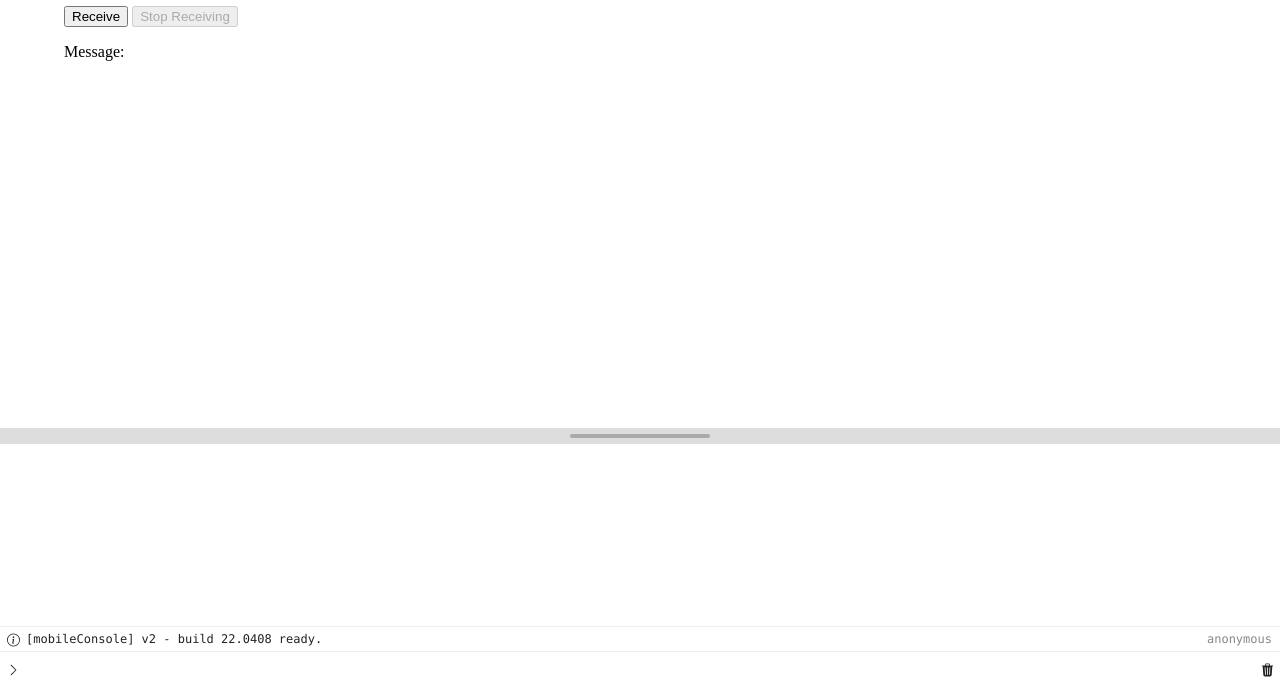
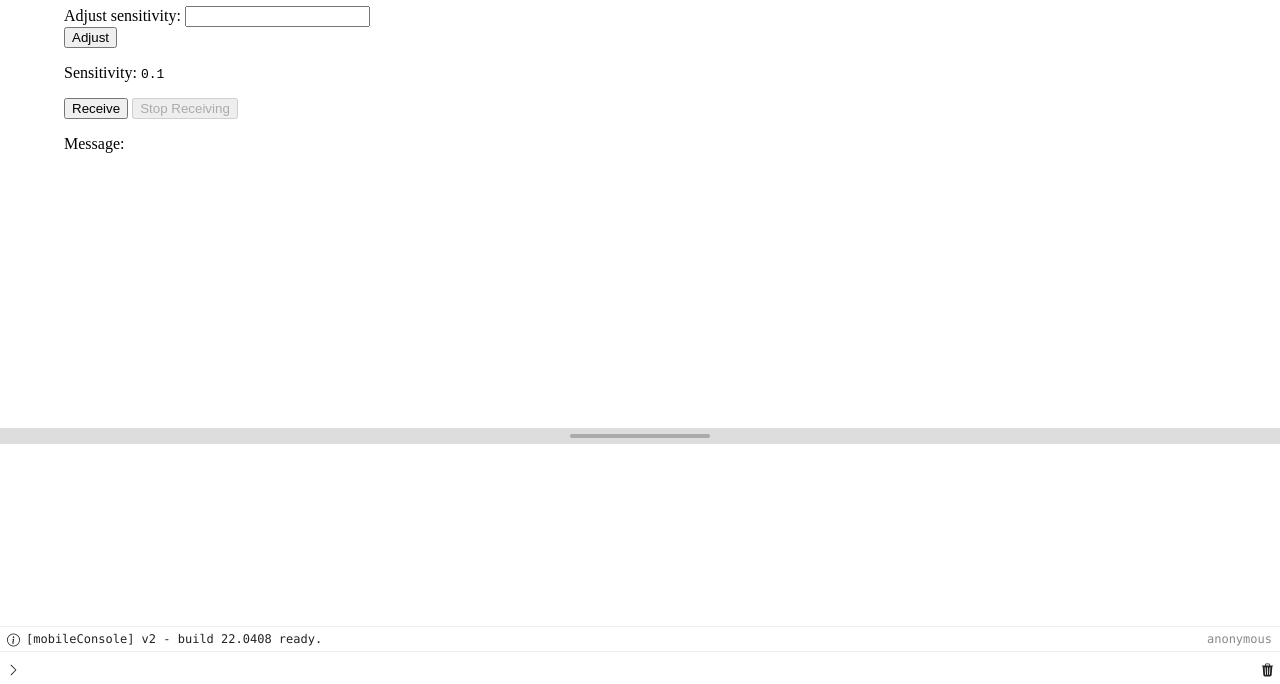
Before and after one commit to Haptic-Comms-Code/750-Covert-Communications-Sender-App, a plain HTML site: page src/receiver.html in a window 1280 px wide. Shown: the part 116-800 px from the top of the page. Drawn offline with Linux system fonts and the light colour scheme.

Commit message:
Add adjustable sensitivity form box

```diff
--- a/src/receiver.html
+++ b/src/receiver.html
@@ -17,6 +17,22 @@
     </head>
     <body>
         <h1>Click the below button to activate the reciver</h1>
+        <form id="form" onsubmit="return false">
+            <div>
+                <label for="message">Adjust sensitivity:</label>
+                <input
+                    type="number"
+                    id="value"
+                    name="value"
+                    step=".0000000000000000000000000000000000000000000000000000000000000000000000000000000000000001"
+                    required
+                    size="25"/>
+            </div>
+                <input type="submit"
+                    id = "submit"
+                    value="Adjust"/>
+        </form>
+        <p>Sensitivity: <span class="displayText" id="displaySensitivity"></span></p>
         <button type="button" id="start">Receive</button>
         <button type="button" id="stop" disabled>Stop Receiving</button>
         <p>Message: <span class="displayText" id="displayMessage"></span></p>
--- a/src/receiver.js
+++ b/src/receiver.js
@@ -1,18 +1,27 @@
 //frontend objects
+const form = document.getElementById("form");
 const startButton = document.getElementById("start");
 const stopButton = document.getElementById("stop");
 const displayStatus = document.getElementById("displayMessage");
+const thresholdButton = document.getElementById("submit");
 
-const vibeThreshold = 0.0;
+let vibeThreshold = 0.1;
 const RECEIVE_WINDOW = 500; //2bps
 const SamplesPerSecond = 240; //tune up/down, higher requires more system resources
 let intervalID; //required to stop the interval
 let sensor = {x: 0.0, y: 0.0, z: 0.0};
 
+document.getElementById("displaySensitivity").innerHTML = vibeThreshold;
+
 window.addEventListener("error", (e) => {
 	document.body.insertAdjacentHTML("afterbegin", `<pre style="color:red">${e.message}</pre>`);
 });
 
+form.addEventListener("submit", async(event) => {
+    vibeThreshold = document.getElementById("value").value;
+    console.log(vibeThreshold);
+    document.getElementById("displaySensitivity").innerHTML = vibeThreshold;
+});
 
 function isVibrating(lastTime){
     return (performance.now() - lastTime) <= RECEIVE_WINDOW;
@@ -57,6 +66,8 @@ function interval(){
         else{
             binaryOutput += "0";
         }
+        console.log("Sensitivity: " + binaryOutput);
+        console.log("vibeThreshold: " + vibeThreshold);
         if(binaryOutput.length == 8){ //This converts, in real time, the message to chars whenever 8 bytes have been sent.
             binToString(binaryOutput, message);
             displayStatus.innerHTML = binaryOutput;
@@ -69,6 +80,7 @@ function interval(){
 startButton.addEventListener("click", async(event) => {
     stopButton.disabled = false;
     startButton.disabled = true;
+    console.log("vibeThreshold is set to: " + vibeThreshold);
     try {
         displayStatus.innerHTML = "Entered try block. If this message persists, enable the accelerometer on your phone and try again.";
         let sensor = new Accelerometer({frequency: SamplesPerSecond});
```
